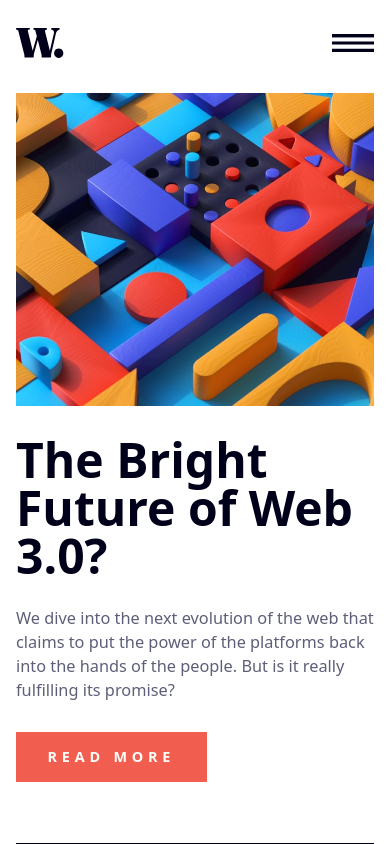
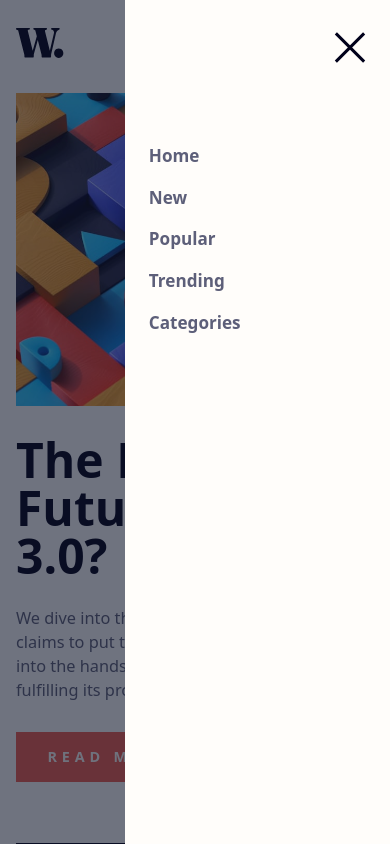
Before and after one commit to LiwGar/007_news_homepage, a React (Vite) app: page / in a window 390 px wide. Both pictures are taken after a click on the element 353 px from the left and 42 px from the top of the page. Shown: the top 844 px of the page. Built offline with nearby package versions, Linux system fonts and the light colour scheme.

Commit message:
Added functionality and styles for the menu.

```diff
--- a/src/components/Header/index.jsx
+++ b/src/components/Header/index.jsx
@@ -9,16 +9,34 @@ const Header = () => {
   return (
     <header
       className="flex justify-between items-center mb-[2.2rem] lg:mb-[3.375rem]
-    lg:place-content-between 2xl:max-w-[1440px]"
+      lg:place-content-between 2xl:max-w-[1440px]"
     >
-      <img src={logo} alt="logo" className="w-[3rem] lg:w-[4.25rem]" />
+      <img
+        src={logo}
+        alt="logo"
+        className="w-[3rem] lg:w-[4.25rem]"
+      />
+
       <div
-        className="lg:hidden cursor-pointer"
+        className="cursor-pointer lg:hidden"
         onClick={() => setIsOpen(!isOpen)}
       >
-        <img src={iconMenu} alt="icon_Menu" className="w-[2.625rem]" />
+        <img
+          src={iconMenu}
+          alt="icon_Menu"
+          className="w-[2.625rem]"
+        />
       </div>
-      <NavBar />
+      {isOpen && (
+        <div
+          className="fixed inset-0 w-full h-full bg-slate-900 bg-opacity-60"
+          onClick={() => setIsOpen(false)}>
+        </div>
+      )}
+      <NavBar
+        isOpen={isOpen}
+        setIsOpen={setIsOpen}
+      />
     </header>
   );
 };
--- a/src/components/NavBar/index.jsx
+++ b/src/components/NavBar/index.jsx
@@ -1,13 +1,32 @@
-// eslint-disable-next-line react/prop-types
-const NavBar = ({ isOpen }) => {
+import iconMenuClose from "../../assets/images/icon-menu-close.svg";
+
+const NavBar = ({ isOpen, setIsOpen }) => {
   return (
     <nav
-      className={`lg:flex ${
-        isOpen ? "block" : "hidden"
-      } text-neutral-darkGrayIsHBlue
-     text-[1.07rem] lg:w-[27.5rem xl:text-[1.2rem]`}
+      className={`text-neutral-darkGrayIsHBlue text-[1.07rem] lg:flex
+        lg:gap-12 xl:text-[1.2rem]
+
+        ${
+          isOpen
+            ? "fixed w-[68%] h-full top-0 right-0 bg-neutral-offWhite"
+            : "hidden"
+        }
+        lg:block`}
     >
-      <ul className="flex gap-12">
+      <div className="flex justify-between px-6 py-8 mb-12 cursor-pointer lg:hidden">
+        <span></span>
+        <img
+          src={iconMenuClose}
+          alt="icon_MenuClose"
+          className="w-[2rem]"
+          onClick={() => setIsOpen(false)}
+        />
+      </div>
+
+      <ul
+        className={`flex flex-col gap-4 lg:flex-row lg:gap-12
+          ${isOpen ? "mt-4 px-6 font-semibold" : ""}`}
+      >
         <li className="hover:text-primary-softOrange">
           <a href="#home">Home</a>
         </li>
```
